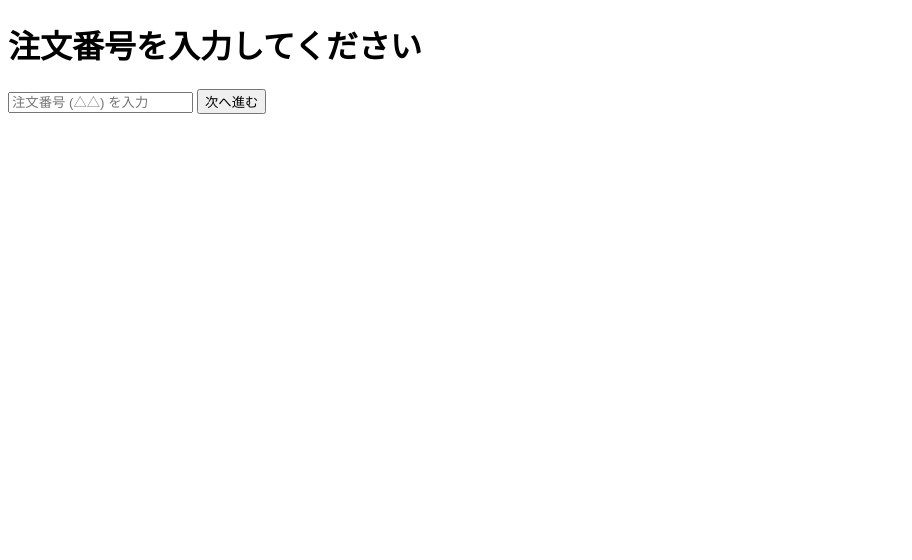
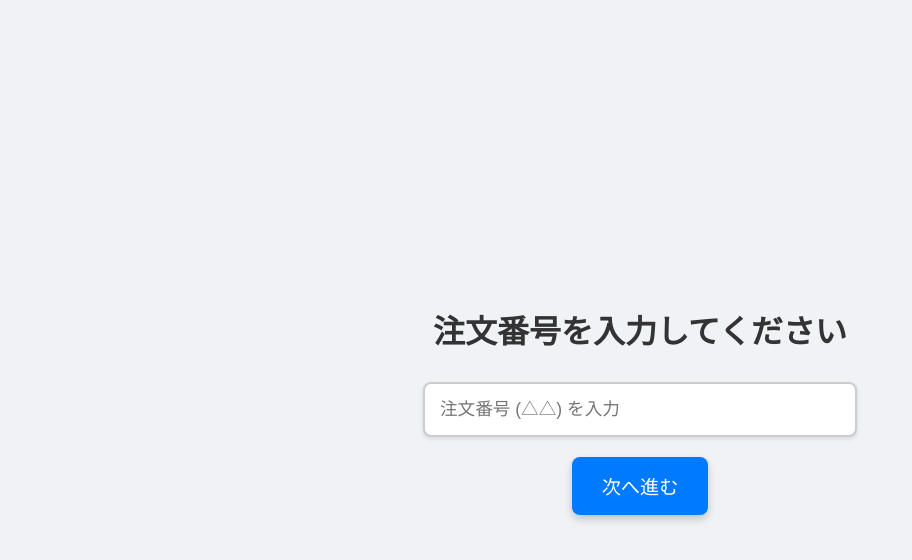
Before and after one commit to ticketpage/eplus-orderid, a plain HTML site: page index.html in a window 1280 px wide. Shown: the whole page, without its empty margins (0-912 px from the left). Drawn offline with Linux system fonts and the light colour scheme.

Commit message:
Update index.html

```diff
--- a/index.html
+++ b/index.html
@@ -3,6 +3,66 @@
 <head>
     <meta charset="UTF-8">
     <title>注文履歴検索ページ</title>
+    <style>
+        body {
+            font-family: 'Segoe UI', Tahoma, Geneva, Verdana, sans-serif;
+            display: flex;
+            flex-direction: column;
+            align-items: center;
+            justify-content: center;
+            min-height: 100vh;
+            margin: 0;
+            background-color: #f0f2f5; /* 背景色を少しグレーに */
+            color: #333;
+        }
+
+        h1 {
+            color: #333;
+            margin-bottom: 30px;
+        }
+
+        /* テキストボックスのスタイル */
+        #orderNumber {
+            width: 400px; /* 幅を広く */
+            padding: 15px; /* パディングで高さを出す */
+            margin-bottom: 20px;
+            border: 2px solid #ccc;
+            border-radius: 8px; /* 角を丸く */
+            font-size: 1.1em;
+            box-shadow: 0 2px 4px rgba(0,0,0,0.1); /* 軽い影 */
+            transition: border-color 0.3s ease, box-shadow 0.3s ease;
+        }
+
+        #orderNumber:focus {
+            border-color: #007bff; /* フォーカス時に色を変える */
+            box-shadow: 0 2px 8px rgba(0,0,0,0.15);
+            outline: none; /* デフォルトのアウトラインを消す */
+        }
+
+        /* ボタンのスタイル */
+        button {
+            background-color: #007bff; /* メインカラー */
+            color: white;
+            padding: 15px 30px; /* パディングを大きく */
+            border: none;
+            border-radius: 8px; /* 角を丸く */
+            font-size: 1.2em;
+            cursor: pointer;
+            transition: background-color 0.3s ease, transform 0.2s ease, box-shadow 0.3s ease;
+            box-shadow: 0 4px 8px rgba(0,0,0,0.2); /* 影 */
+        }
+
+        button:hover {
+            background-color: #0056b3; /* ホバーで少し濃く */
+            transform: translateY(-2px); /* 少し浮き上がる */
+            box-shadow: 0 6px 12px rgba(0,0,0,0.3);
+        }
+
+        button:active {
+            transform: translateY(0); /* クリック時に元に戻る */
+            box-shadow: 0 2px 4px rgba(0,0,0,0.2);
+        }
+    </style>
 </head>
 <body>
 
@@ -20,16 +80,13 @@
             const orderNumber = document.getElementById('orderNumber').value;
 
             // ② 遷移先のURLを構築
-            // ユーザーが入力した値 (orderNumber) をURLの末尾に追加
             const baseUrl = 'https://orderhistory.eplus.jp/api/edsdk/mypages/orders/';
             const targetUrl = baseUrl + orderNumber;
 
             // ③ 新しいURLへ遷移
             if (orderNumber) {
-                // 入力がある場合のみ遷移
                 window.location.href = targetUrl;
             } else {
-                // 入力がない場合のメッセージ
                 alert('注文番号を入力してください。');
             }
         }
```
